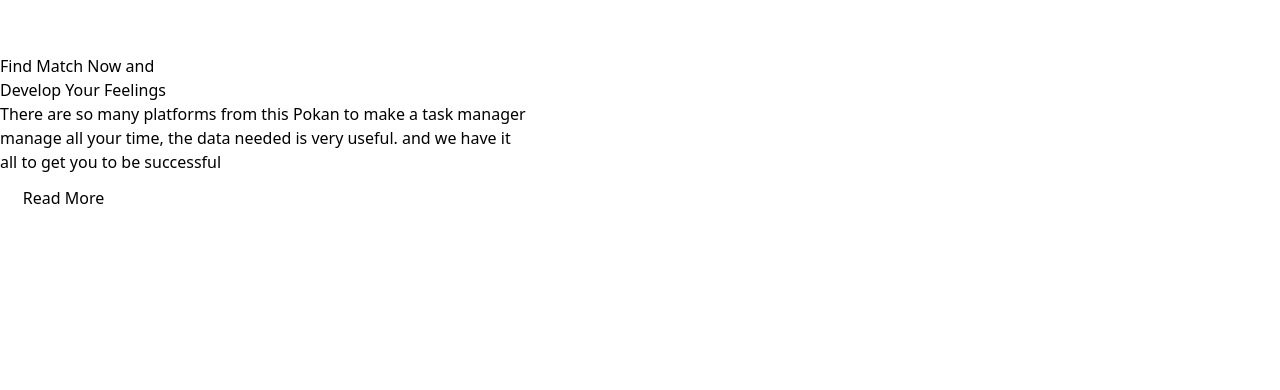
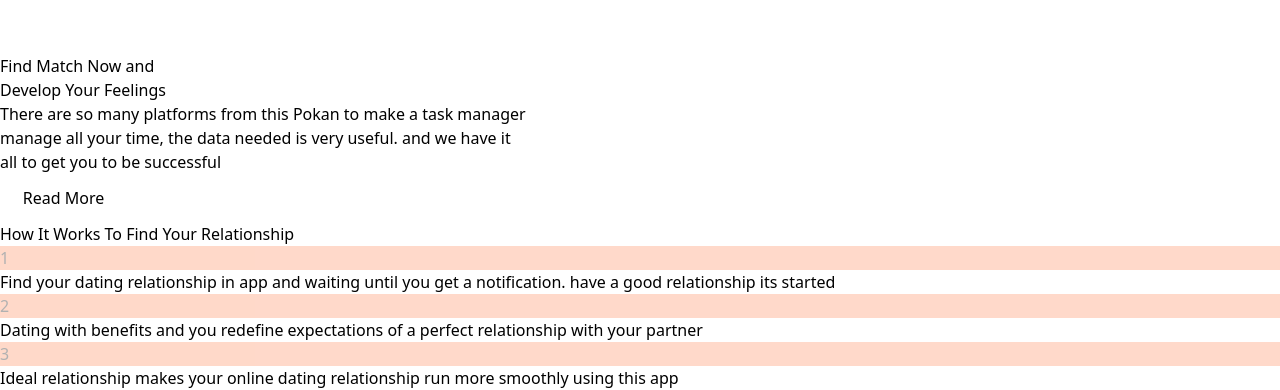
Before and after one commit to MiraWir/figma-frontend, a React (Vite) app: page / in a window 1280 px wide. Shown: the part 2021-2411 px from the top of the page. Before the commit the page ends 2243 px from the top, so only its background shows below. Built offline with nearby package versions, Linux system fonts and the light colour scheme.

Commit message:
How It Works section ama icon lar yok

```diff
--- /dev/null
+++ b/src/components/sections/HowItWorks.jsx
@@ -0,0 +1,90 @@
+const HowItWorks = () => {
+  return (
+    <section className="w-full h-[670px] bg-white flex items-center justify-center relative border border-black">
+      <div className="max-w-[1440px] w-full px-6 flex items-center h-full">
+        {/*Left*/}
+        <div className="w-[457px] space-y-8">
+          {}
+          <h2 className="font-semibold text-[40px] leading-[60px] text-[#262626]">
+            How It Works To Find Your Relationship
+          </h2>
+
+          {/*1*/}
+          <div className="flex items-start gap-4">
+            {/*yuvarlaklar*/}
+            <div
+              className="w-16 h-16 rounded-full flex items-center justify-center"
+              style={{ backgroundColor: '#FF834F', opacity: 0.3 }}
+            >
+              <span className="text-[#262626] font-semibold text-xl">1</span>
+            </div>
+            {/*txt*/}
+            <div>
+              <p
+                className="text-[#727272]"
+                style={{
+                  fontSize: '16px',
+                  lineHeight: '24px'
+                }}
+              >
+                Find your dating relationship in app and waiting until you get a notification. have a good relationship its started
+              </p>
+            </div>
+          </div>
+
+          {/*2*/}
+          <div className="flex items-start gap-4">
+            {/*yuvarlaklar*/}
+            <div
+              className="w-16 h-16 rounded-full flex items-center justify-center"
+              style={{ backgroundColor: '#FF834F', opacity: 0.3 }}
+            >
+              <span className="text-[#262626] font-semibold text-xl">2</span>
+            </div>
+            <div>
+              <p
+                className="text-[#727272]"
+                style={{
+                  fontSize: '16px',
+                  lineHeight: '24px'
+                }}
+              >
+                Dating with benefits and you redefine expectations of a perfect relationship with your partner
+              </p>
+            </div>
+          </div>
+
+          {/*3*/}
+          <div className="flex items-start gap-4">
+            {/*yuvarlaklar -> ikonları napıcam?? BEN NE BILIYIM*/}
+            <div
+              className="w-16 h-16 rounded-full flex items-center justify-center"
+              style={{ backgroundColor: '#FF834F', opacity: 0.3 }}
+            >
+              <span className="text-[#262626] font-semibold text-xl">3</span>
+            </div>
+            {/*txt*/}
+            <div>
+              <p
+                className="text-[#727272]"
+                style={{
+                  fontSize: '16px',
+                  lineHeight: '24px'
+                }}
+              >
+                Ideal relationship makes your online dating relationship run more smoothly using this app
+              </p>
+            </div>
+          </div>
+        </div>
+
+        {/*R-emptyy*/}
+        <div className="flex-1 hidden lg:block">
+          {}
+        </div>
+      </div>
+    </section>
+  );
+};
+
+export default HowItWorks;
--- a/src/pages/HomePage.jsx
+++ b/src/pages/HomePage.jsx
@@ -1,11 +1,13 @@
 import Hero from '../components/sections/Hero'
 import Features from '../components/sections/Features'
+import HowItWorks from '../components/sections/HowItWorks'
 
 const HomePage = () => {
   return (
     <div>
       <Hero />
       <Features />
+      <HowItWorks />
     </div>
   )
 }
```
